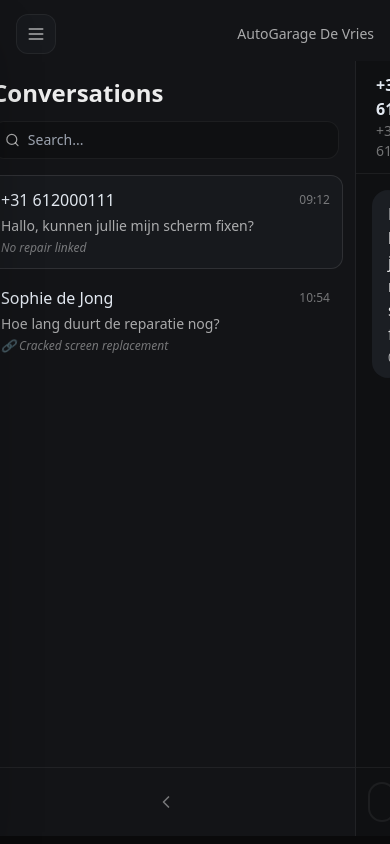
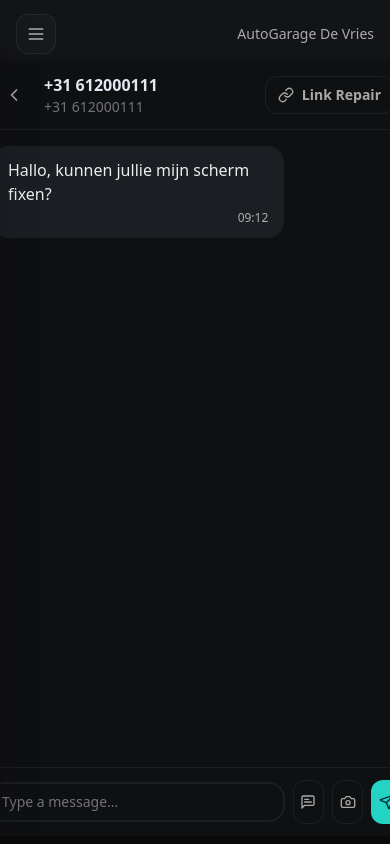
Before and after one commit to botexpertsnl/reparatie_melder_app, a Next.js app: page /conversations in a window 390 px wide. Both pictures are taken after a click on the button 165 px from the left and 222 px from the top of the page. Shown: the top 844 px of the page. Built offline with nearby package versions, Linux system fonts and the light colour scheme.

Commit message:
Improve mobile conversations layout with full-screen panes

```diff
--- a/app/(app)/conversations/page.tsx
+++ b/app/(app)/conversations/page.tsx
@@ -199,6 +199,9 @@ function ConversationsPageContent() {
   const [showQuickReplyPicker, setShowQuickReplyPicker] = useState(false);
   const [showRepairPanel, setShowRepairPanel] = useState(true);
   const [listCollapsed, setListCollapsed] = useState(false);
+  const [mobileActivePane, setMobileActivePane] = useState<"list" | "chat">(
+    "list"
+  );
   const [linkModal, setLinkModal] = useState<LinkModalState>({
     open: false,
     threadId: null,
@@ -239,6 +242,7 @@ function ConversationsPageContent() {
     if (threads.some((thread) => thread.id === threadIdParam)) {
       setSelectedThreadId(threadIdParam);
       setShowRepairPanel(true);
+      setMobileActivePane("chat");
     }
   }, [threadIdParam, threads]);
 
@@ -254,6 +258,7 @@ function ConversationsPageContent() {
   useEffect(() => {
     const handleConversationNavClick = () => {
       setListCollapsed(false);
+      setMobileActivePane("list");
     };
 
     window.addEventListener("conversations:nav-click", handleConversationNavClick);
@@ -459,13 +464,15 @@ function ConversationsPageContent() {
 
   return (
     <div
-      className={`-mx-10 -my-8 grid h-[calc(100vh-69px)] gap-0 overflow-hidden transition-[grid-template-columns] duration-300 ${
+      className={`-mx-10 -my-8 h-[calc(100vh-69px)] overflow-hidden md:grid md:gap-0 md:transition-[grid-template-columns] md:duration-300 ${
         listCollapsed ? "grid-cols-[88px_1fr]" : "grid-cols-[380px_1fr]"
       }`}
       style={{ background: "var(--bg)" }}
     >
       <aside
-        className="flex min-h-0 flex-col border-r"
+        className={`${
+          mobileActivePane === "chat" ? "hidden md:flex" : "flex"
+        } min-h-0 h-full flex-col border-r`}
         style={{
           borderColor: "var(--border)",
           background: "var(--surface-2)",
@@ -498,7 +505,10 @@ function ConversationsPageContent() {
               <button
                 key={thread.id}
                 type="button"
-                onClick={() => setSelectedThreadId(thread.id)}
+                onClick={() => {
+                  setSelectedThreadId(thread.id);
+                  setMobileActivePane("chat");
+                }}
                 className={`w-full rounded-xl border p-3 text-left ${
                   selectedThreadId === thread.id
                     ? ""
@@ -533,7 +543,7 @@ function ConversationsPageContent() {
           </div>
         </div>
 
-        <div className="border-t border-[#1a2436] p-4">
+        <div className="hidden border-t border-[#1a2436] p-4 md:block">
           <button
             type="button"
             onClick={toggleConversationList}
@@ -554,8 +564,12 @@ function ConversationsPageContent() {
       </aside>
 
       <section
-        className={`relative grid min-h-0 min-w-0 overflow-hidden ${
-          showRepairColumn ? "grid-cols-[1fr_380px]" : "grid-cols-[1fr]"
+        className={`${
+          mobileActivePane === "list" ? "hidden md:grid" : "grid"
+        } relative min-h-0 h-full min-w-0 overflow-hidden ${
+          showRepairColumn
+            ? "grid-cols-[1fr] md:grid-cols-[1fr_380px]"
+            : "grid-cols-[1fr]"
         }`}
         style={{ background: "var(--surface-1)" }}
       >
@@ -566,13 +580,23 @@ function ConversationsPageContent() {
                 className="flex items-center justify-between border-b px-5 py-3"
                 style={{ borderColor: "var(--border)" }}
               >
-                <div>
+                <div className="flex items-center gap-3">
+                  <button
+                    type="button"
+                    onClick={() => setMobileActivePane("list")}
+                    className="inline-flex h-9 w-9 items-center justify-center rounded-md text-slate-400 hover:bg-slate-900/70 md:hidden"
+                    aria-label="Back to conversations"
+                  >
+                    <ChevronLeft className="h-5 w-5" />
+                  </button>
+                  <div>
                   <div className="font-semibold text-slate-200">
                     {selectedThread.customerName || selectedThread.customerPhone}
                   </div>
                   <div className="text-sm text-slate-500">
                     {selectedThread.customerPhone}
                   </div>
+                </div>
                 </div>
                 <div className="flex items-center gap-2">
                   {selectedThread.linkedRepairId ? (
@@ -682,7 +706,7 @@ function ConversationsPageContent() {
 
         {showRepairColumn && linkedRepair ? (
           <div
-            className="relative h-full min-h-0 overflow-hidden border-l"
+            className="relative hidden h-full min-h-0 overflow-hidden border-l md:block"
             style={{
               borderColor: "var(--border)",
               background: "var(--surface-1)",
```
